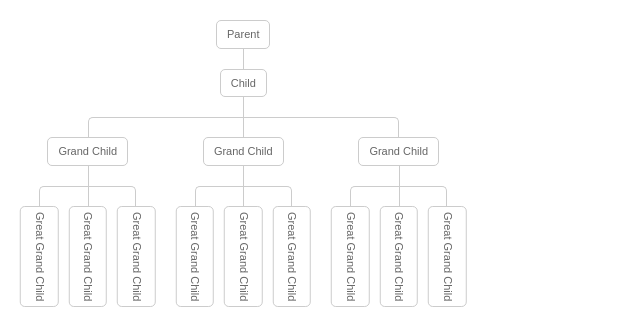
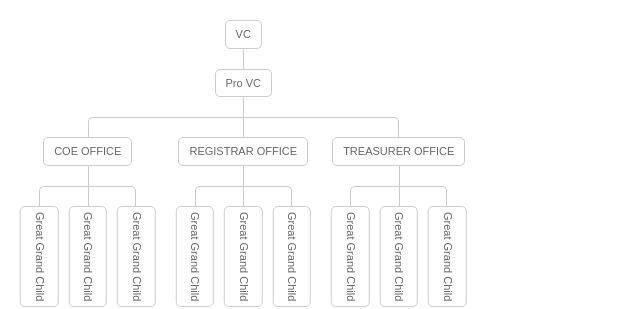
Before and after one commit to Ebra-heem/organizational-tree, a plain HTML site: page index.html in a window 1280 px wide. Shown: the full height of the page, 0-640 px from the left. Drawn offline with nearby package versions, Linux system fonts and the light colour scheme.

Commit message:
Update index.html

```diff
--- a/index.html
+++ b/index.html
@@ -146,12 +146,12 @@ right connector from last child*/
 <div class="tree">
   <ul>
     <li>
-      <a href="#">Parent</a>
+      <a href="#">VC</a>
       <ul>
         <li>
-          <a href="#">Child</a>
+          <a href="#">Pro VC</a>
           <ul>
-            <li><a href="#">Grand Child</a>
+            <li><a href="#">COE OFFICE</a>
               <ul>
                 <li>
                   <a href="#">Great Grand Child</a>
@@ -165,7 +165,7 @@ right connector from last child*/
               </ul>
             </li>
             <li>
-              <a href="#">Grand Child</a>
+              <a href="#">REGISTRAR OFFICE</a>
               <ul>
                 <li>
                   <a href="#">Great Grand Child</a>
@@ -178,7 +178,7 @@ right connector from last child*/
                 </li>
               </ul>
             </li>
-            <li><a href="#">Grand Child</a>
+            <li><a href="#">TREASURER OFFICE</a>
               <ul>
                 <li>
                   <a href="#">Great Grand Child</a>
```
